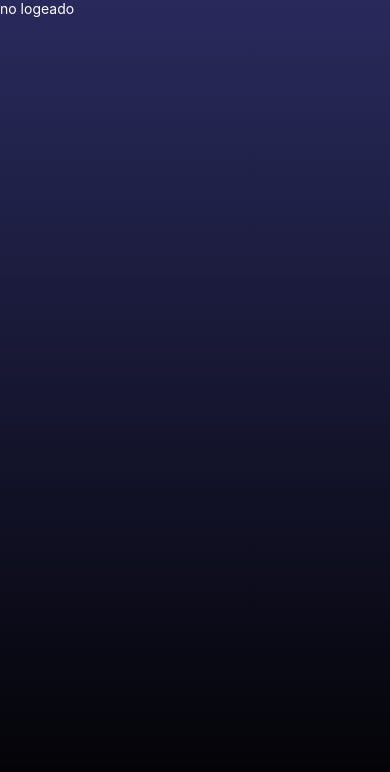
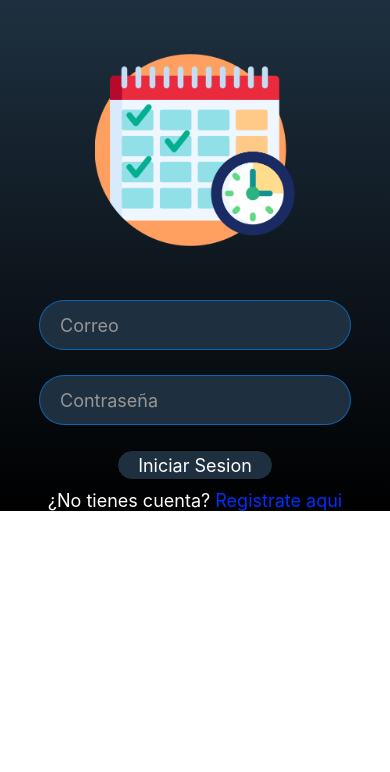
Before and after one commit to rixs-66/App-Date-firebase, a React Native app: screen / in a window 390 px wide. Shown: the top 772 px of the page. Built offline with nearby package versions, Linux system fonts and the light colour scheme; no server answers.

Commit message:
Login-Screen

```diff
--- a/App.js
+++ b/App.js
@@ -4,6 +4,8 @@ import { StyleSheet, Text, View, SafeAreaView, StatusBar } from 'react-native';
 import { LinearGradient } from 'expo-linear-gradient';
 import firebase from './src/utils/firebase';
 import 'firebase/auth'
+import Auth from './src/components/Auth';
+
 
 export default function App() {
 
@@ -22,18 +24,25 @@ export default function App() {
 
   return (
 
-    <LinearGradient style={styles.container} colors={[colors.SECONDARY_COLOR_GRADIANT, colors.SECONDARY_COLOR_GRADIANT_DARK]}>
+    <>
 
-      <SafeAreaView>
-        <StatusBar backgroundColor={colors.SECONDARY_COLOR_GRADIANT} />
-        {user ? <Text style={{color: 'white'}}>Logeado</Text> : <Text style={{color: 'white'}}>no logeado</Text>}
+      <StatusBar barStyle='light-content' backgroundColor={colors.SECONDARY_COLOR_GRADIANT} />
+
+      <SafeAreaView >
+        <LinearGradient style={styles.fondo} colors={[colors.SECONDARY_COLOR_GRADIANT, colors.SECONDARY_COLOR_GRADIANT_DARK]}>
+          {user ? <Text style={{ color: 'white' }}>Logeado</Text> : <Auth />}
+        </LinearGradient>
+
       </SafeAreaView>
-    </LinearGradient>
+
+
+    </>
   );
 }
 
 const styles = StyleSheet.create({
-  container: {
-    flex: 1,
-  },
+  fondo: {
+    height: '100%',
+
+  }
 });
--- /dev/null
+++ b/src/components/Auth.js
@@ -0,0 +1,45 @@
+import React, { useState, useEffect } from 'react';
+import { View,Text,Image,StyleSheet } from 'react-native';
+import LoginForm from './LoginForm';
+import RegisterForm from './RegisterForm';
+
+
+
+function Auth() {
+
+const [isLogin, setisLogin] = useState(true);
+
+const changeform = () =>{
+    setisLogin(!isLogin)
+}
+
+    return (
+        <View style={styles.view}>
+            <Image style={styles.logo} source={require('../assets/timetable.png')}/>
+           {isLogin ? <LoginForm changeform={changeform}/> : <RegisterForm changeform={changeform}/>}
+        </View>
+     );
+}
+
+export default Auth;
+
+const styles = StyleSheet.create({
+    view:{
+        flex:1,
+        alignItems: 'center',
+    },
+    text:{
+        color: 'white',
+        fontSize: 30,
+        fontWeight: 'bold'
+    },
+    logo:{
+        marginTop: 50,
+        width: '80%',
+        height: 200,
+        marginBottom: 50,
+        resizeMode: 'contain',
+
+
+    }
+})
--- /dev/null
+++ b/src/components/LoginForm.js
@@ -0,0 +1,79 @@
+import { StyleSheet, Text, TextInput, TouchableOpacity, View } from 'react-native'
+import React from 'react'
+import colors from '../utils/colors';
+
+
+export default function LoginForm(props) {
+
+    const { changeform } = props;
+    const Login = () =>{
+        console.log("iniciando sesion...")
+    }
+
+    return (
+        <>
+            <TextInput style={styles.input}
+                placeholder='Correo'
+                placeholderTextColor={'#969696'} />
+
+            <TextInput style={styles.input}
+                placeholder='Contraseña'
+                placeholderTextColor={'#969696'}
+                secureTextEntry={true} />
+
+            <View style={{ width: '100%', alignItems: 'center' }}>
+                <TouchableOpacity style={styles.btn} onPress={Login} >
+                    <Text style={styles.text} >Iniciar Sesion</Text>
+                </TouchableOpacity>
+            </View>
+
+            <View style={styles.contain}>
+                <Text style={styles.text}>¿No tienes cuenta? </Text>
+                <TouchableOpacity onPress={changeform}>
+                    <Text style={styles.text2}  >Registrate aqui</Text>
+                </TouchableOpacity>
+            </View>
+        </>
+    )
+}
+
+const styles = StyleSheet.create({
+    text: {
+        color: 'white',
+        fontSize: 18,
+
+    },
+    text2: {
+        color: '#002fff',
+        fontSize: 18,
+    },
+    input: {
+        height: 50,
+        color: 'white',
+        width: '80%',
+        marginBottom: 25,
+        backgroundColor: "#1e3040",
+        paddingHorizontal: 20,
+        borderRadius: 50,
+        fontSize: 18,
+        borderWidth: 1,
+        borderColor: colors.PRIMARY_COLOR
+    },
+    contain: {
+
+        flexDirection: 'row',
+        justifyContent: 'center'
+
+    },
+    btn: {
+        justifyContent: 'center',
+        alignItems: 'center',
+        backgroundColor: colors.SECONDARY_COLOR_GRADIANT,
+        width: '40%',
+        height: 30,
+        borderRadius: 30,
+        borderWidth: 1,
+        marginBottom: 10,
+    }
+
+})
--- /dev/null
+++ b/src/components/RegisterForm.js
@@ -0,0 +1,102 @@
+import { StyleSheet, Text, TextInput, TouchableOpacity, View } from 'react-native'
+import React, { useState, useEffect } from 'react';
+import colors from '../utils/colors';
+
+
+export default function RegisterForm(pros) {
+
+
+    const [formData, setformData] = useState(defaultValue);
+
+    const { changeform } = pros;
+    const register = () => {
+        console.log("registrando...")
+        console.log(formData)
+    }
+    return (
+        <>
+            <TextInput style={styles.input}
+                placeholder='Correo'
+                placeholderTextColor={'#969696'}
+                onChange={(e) => setformData({...formData, email: e.nativeEvent.text})} />
+
+            <TextInput style={styles.input}
+                placeholder='Contraseña'
+                placeholderTextColor={'#969696'}
+                secureTextEntry={true}
+                onChange={(e) => setformData({ ...formData,password: e.nativeEvent.text})}/>
+
+            <TextInput style={styles.input}
+                placeholder='Repetir contraseña'
+                placeholderTextColor={'#969696'}
+                secureTextEntry={true}
+                onChange={(e) => setformData({...formData,repeatPassword: e.nativeEvent.text})} />
+
+            <View style={{ width: '100%', alignItems: 'center' }}>
+                <TouchableOpacity style={styles.btn} onPress={register}>
+                    <Text style={styles.text} >Registrar</Text>
+                </TouchableOpacity>
+            </View>
+
+            <View style={styles.contain}>
+                <Text style={styles.text}>¿Ya tienes cuenta? </Text>
+                <TouchableOpacity onPress={changeform}>
+                    <Text style={styles.text2}  >Inicia sesion</Text>
+                </TouchableOpacity>
+            </View>
+        </>
+    )
+}
+
+function defaultValue() {
+    return ({
+        email: '',
+        password: '',
+        repeatPassword: ''
+    }
+
+    );
+}
+
+
+
+
+const styles = StyleSheet.create({
+    text: {
+        color: 'white',
+        fontSize: 18,
+
+    },
+    text2: {
+        color: '#002fff',
+        fontSize: 18,
+    },
+    input: {
+        height: 50,
+        color: 'white',
+        width: '80%',
+        marginBottom: 25,
+        backgroundColor: "#1e3040",
+        paddingHorizontal: 20,
+        borderRadius: 50,
+        fontSize: 18,
+        borderWidth: 1,
+        borderColor: colors.PRIMARY_COLOR
+    },
+    contain: {
+
+        flexDirection: 'row',
+        justifyContent: 'center'
+
+    },
+    btn: {
+        justifyContent: 'center',
+        alignItems: 'center',
+        backgroundColor: colors.SECONDARY_COLOR_GRADIANT,
+        width: '40%',
+        height: 30,
+        borderRadius: 30,
+        borderWidth: 1,
+        marginBottom: 10,
+    }
+})
--- a/src/utils/colors.js
+++ b/src/utils/colors.js
@@ -1,6 +1,6 @@
 export default {
-    PRIMARY_COLOR: '#9601db',
-    PRIMARY_COLOR_DARK: '#5b0077',
-    SECONDARY_COLOR_GRADIANT: '#292a5c',
+    PRIMARY_COLOR: '#0086fc9c',
+    PRIMARY_COLOR_DARK: '#004e929c',
+    SECONDARY_COLOR_GRADIANT: '#1e3040',
     SECONDARY_COLOR_GRADIANT_DARK: '#000'
 }
```
Also changed, not shown: src/assets/timetable.png (added).
